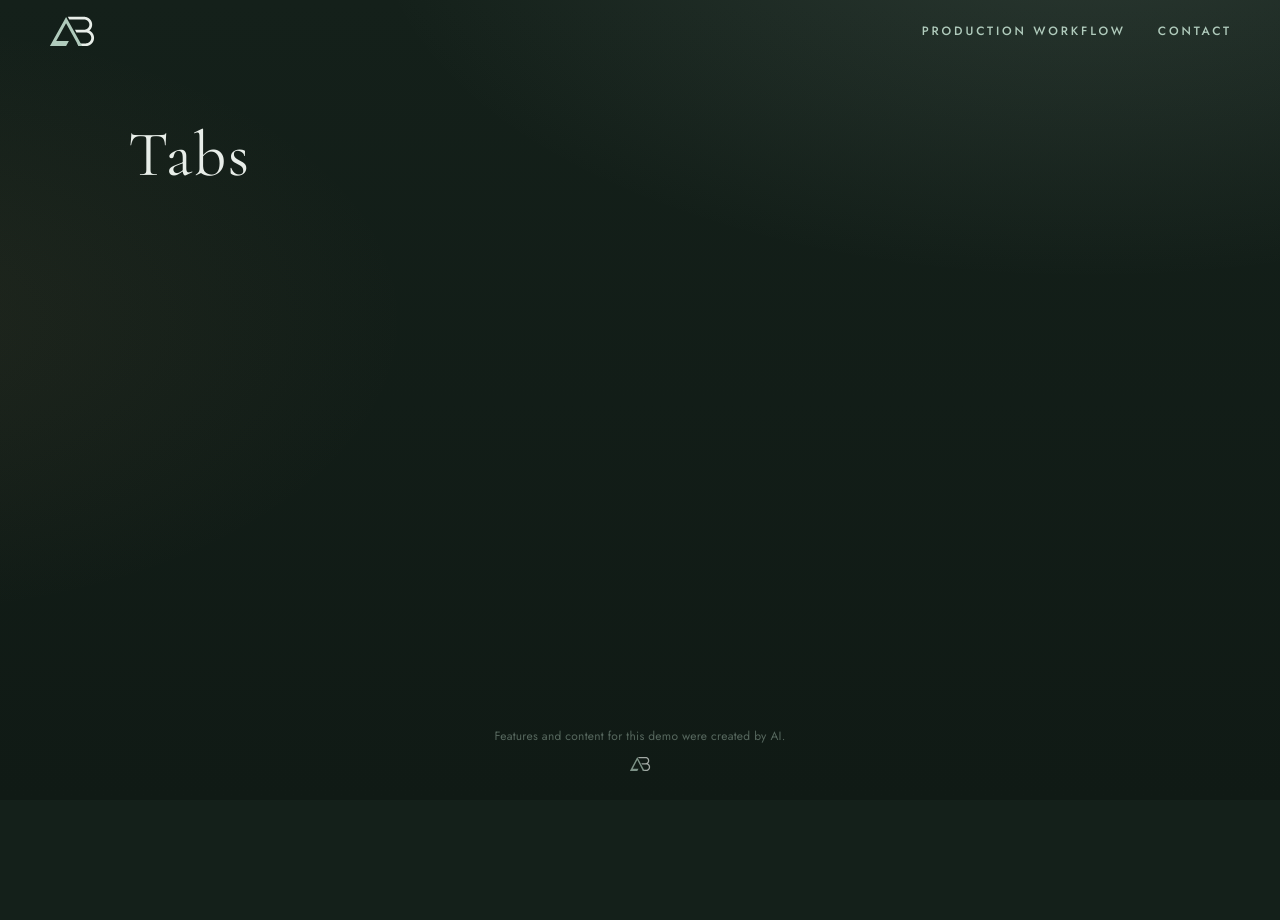
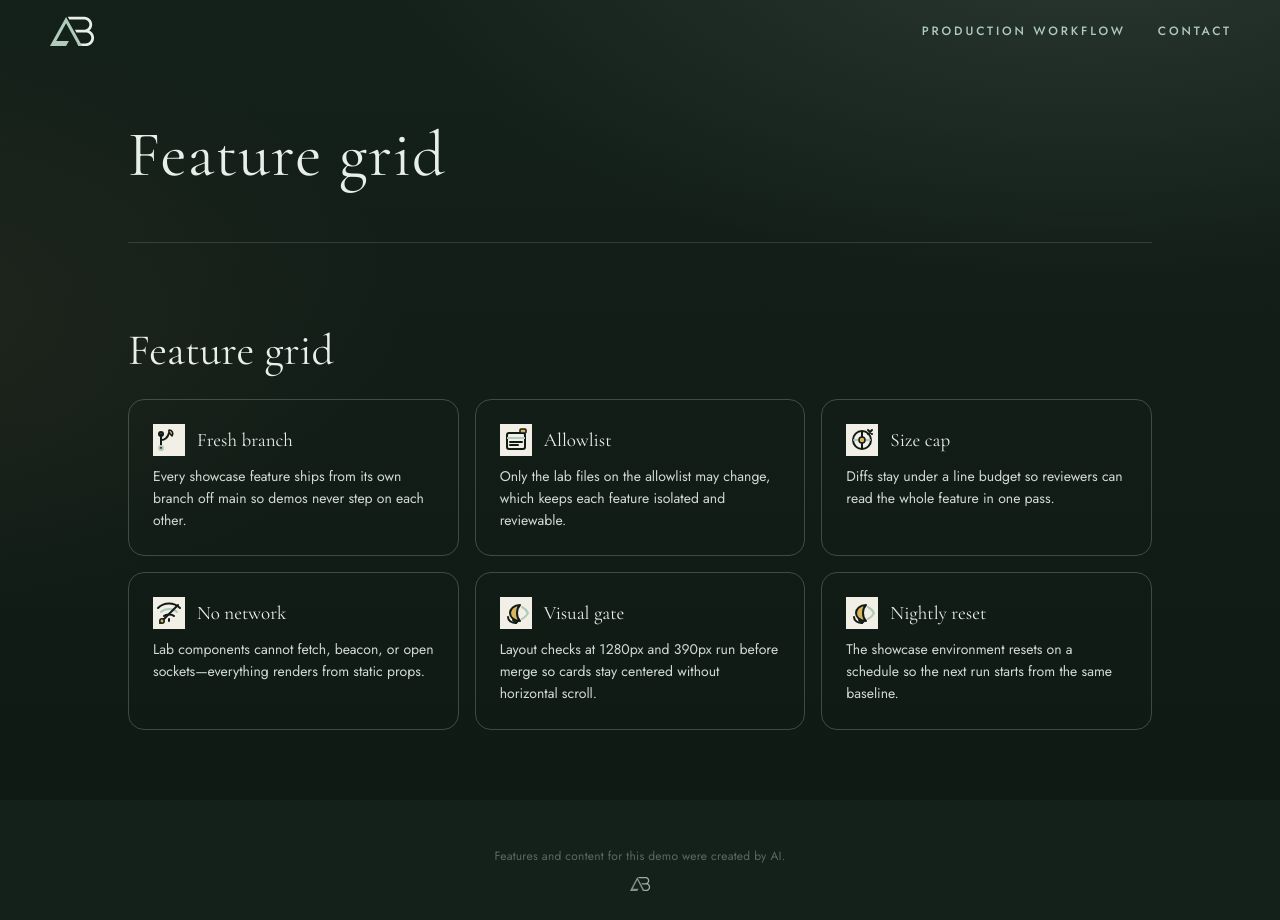
Before and after one commit to ashtonbach/agent-showcase, a Next.js app: page /showcase/ in a window 1280 px wide. Before the commit the page ends 800 px from the top, so only its background shows below. Built offline with nearby package versions, Linux system fonts and the light colour scheme.

Commit message:
Feature: Feature grid (Author: Alder)
Co-authored-by: AshtonBach Coder <ashtonbach-coder@users.noreply.github.com>

```diff
--- a/app/lab/current.json
+++ b/app/lab/current.json
@@ -1 +1 @@
-{"slug":"tabs"}
+{"slug":"feature-grid"}
--- a/app/lab/feature-grid/index.tsx
+++ b/app/lab/feature-grid/index.tsx
@@ -1,58 +1,148 @@
 "use client";
 import { useState } from "react";
 
-const CARDS: { t: string; d: string }[] = [
-  { t: "Fresh branch", d: "Every feature starts from a clean branch off main, so changes never collide." },
-  { t: "Allowlist", d: "Only the files a feature is allowed to touch can change, keeping each lab contained." },
-  { t: "Size cap", d: "Every diff is capped in size, so each feature stays small and easy to review." },
-  { t: "No network", d: "Lab code may not fetch, call, or store anything over the network." },
-  { t: "Visual gate", d: "A layout check at phone and desktop widths runs before anything ships." },
-  { t: "Nightly reset", d: "The showcase resets nightly so every demo starts from the same clean slate." },
-];
+const GUARDRAILS = [
+  {
+    title: "Fresh branch",
+    body: "Every showcase feature ships from its own branch off main so demos never step on each other.",
+  },
+  {
+    title: "Allowlist",
+    body: "Only the lab files on the allowlist may change, which keeps each feature isolated and reviewable.",
+  },
+  {
+    title: "Size cap",
+    body: "Diffs stay under a line budget so reviewers can read the whole feature in one pass.",
+  },
+  {
+    title: "No network",
+    body: "Lab components cannot fetch, beacon, or open sockets—everything renders from static props.",
+  },
+  {
+    title: "Visual gate",
+    body: "Layout checks at 1280px and 390px run before merge so cards stay centered without horizontal scroll.",
+  },
+  {
+    title: "Nightly reset",
+    body: "The showcase environment resets on a schedule so the next run starts from the same baseline.",
+  },
+] as const;
 
-const plusSvg = (
+const fallbackIcon = (
   <svg viewBox="0 0 32 32" width={32} height={32} aria-hidden="true">
-    <circle cx="16" cy="16" r="11" fill="none" stroke="currentColor" strokeWidth="1.5" />
-    <path d="M16 11v10M11 16h10" stroke="currentColor" strokeWidth="1.5" />
+    <rect x="6" y="6" width="20" height="20" rx="4" fill="none" stroke="currentColor" strokeWidth="1.5" />
+    <path d="M11 16h10" stroke="currentColor" strokeWidth="1.5" />
   </svg>
 );
 
-export default function Lab() {
-  const [bad, setBad] = useState(() => new Set<number>());
-  const fail = (n: number) => setBad((s) => (s.has(n) ? s : new Set(s).add(n)));
+export default function FeatureGrid() {
+  const [broken, setBroken] = useState<Record<number, true>>({});
+
+  const markBroken = (index: number) => {
+    setBroken((prev) => (prev[index] ? prev : { ...prev, [index]: true }));
+  };
 
   return (
-    <section data-lab="feature-grid" aria-labelledby="lab-fg-title">
-      <h2 id="lab-fg-title">Feature grid</h2>
-      <ul className="lab-fg-cards">
-        {CARDS.map((c, n) => (
-          <li key={c.t} className="lab-fg-card">
-            <div className="lab-fg-top">
-              <span className="lab-fg-art">
-                {bad.has(n) ? (
-                  <span data-art="fallback" aria-hidden="true" className="lab-fg-art-fb">{plusSvg}</span>
+    <section data-lab="feature-grid" aria-labelledby="lab-feature-grid-title">
+      <h2 id="lab-feature-grid-title">Feature grid</h2>
+      <ul className="lab-fg-list">
+        {GUARDRAILS.map((item, index) => (
+          <li key={item.title} className="lab-fg-item">
+            <div className="lab-fg-head">
+              <span className="lab-fg-icon">
+                {broken[index] ? (
+                  <span data-art="fallback" aria-hidden="true" className="lab-fg-fallback">
+                    {fallbackIcon}
+                  </span>
                 ) : (
-                  <img data-art="image" src={`/lab/feature-grid/icon-${n}.svg`} width={32} height={32} alt="" onError={() => fail(n)} />
+                  <img
+                    data-art="image"
+                    src={`/lab/feature-grid/icon-${index}.svg`}
+                    width={32}
+                    height={32}
+                    alt=""
+                    onError={() => markBroken(index)}
+                  />
                 )}
               </span>
-              <h3>{c.t}</h3>
+              <h3 className="lab-fg-title">{item.title}</h3>
             </div>
-            <p>{c.d}</p>
+            <p className="lab-fg-copy">{item.body}</p>
           </li>
         ))}
       </ul>
       <style>{`
-[data-lab="feature-grid"]{max-width:min(960px,100%);margin:8px auto 56px;color:#E8EEE9}
-[data-lab="feature-grid"] h2{font:400 30px/1.2 var(--serif);margin:0 0 20px;color:#F2EFE6}
-.lab-fg-cards{display:grid;grid-template-columns:repeat(3,1fr);gap:16px;list-style:none;margin:0;padding:0}
-.lab-fg-card{border:1px solid rgba(176,203,188,.28);border-radius:16px;padding:24px}
-.lab-fg-top{display:flex;align-items:center;gap:12px;margin-bottom:8px}
-.lab-fg-art{width:32px;height:32px;color:var(--sage);flex-shrink:0}
-.lab-fg-art-fb{display:flex;align-items:center;justify-content:center;width:32px;height:32px;background:rgba(176,203,188,.15);border-radius:8px}
-.lab-fg-card h3{margin:0;font:400 19px var(--serif);color:#F2EFE6}
-.lab-fg-card p{margin:0;font-size:14px;line-height:1.5;color:rgba(232,238,233,.88)}
-@media(max-width:900px){.lab-fg-cards{grid-template-columns:repeat(2,1fr)}}
-@media(max-width:600px){.lab-fg-cards{grid-template-columns:1fr;max-width:min(720px,100%)}}
+[data-lab="feature-grid"] {
+  max-width: min(960px, 100%);
+  margin: 8px auto 56px;
+  color: var(--mist, #e8eee9);
+}
+[data-lab="feature-grid"] h2 {
+  margin: 0 0 20px;
+  font: 400 30px/1.25 var(--serif);
+  color: var(--mist, #f2efe6);
+}
+.lab-fg-list {
+  display: grid;
+  grid-template-columns: repeat(3, minmax(0, 1fr));
+  gap: 16px;
+  list-style: none;
+  margin: 0;
+  padding: 0;
+}
+.lab-fg-item {
+  border: 1px solid rgba(176, 203, 188, 0.28);
+  border-radius: 16px;
+  padding: 24px;
+}
+.lab-fg-head {
+  display: flex;
+  align-items: center;
+  gap: 12px;
+  margin-bottom: 10px;
+}
+.lab-fg-icon {
+  flex-shrink: 0;
+  width: 32px;
+  height: 32px;
+  color: var(--sage);
+}
+.lab-fg-fallback {
+  display: flex;
+  align-items: center;
+  justify-content: center;
+  width: 32px;
+  height: 32px;
+  border-radius: 8px;
+  background: rgba(176, 203, 188, 0.15);
+}
+.lab-fg-title {
+  margin: 0;
+  font: 400 19px/1.2 var(--serif);
+  color: var(--mist, #f2efe6);
+}
+.lab-fg-copy {
+  margin: 0;
+  font-size: 14px;
+  line-height: 1.55;
+  color: rgba(232, 238, 233, 0.9);
+}
+@media (max-width: 900px) {
+  .lab-fg-list {
+    grid-template-columns: repeat(2, minmax(0, 1fr));
+  }
+}
+@media (max-width: 600px) {
+  .lab-fg-list {
+    grid-template-columns: 1fr;
+    max-width: min(720px, 100%);
+  }
+}
+@media (prefers-reduced-motion: reduce) {
+  .lab-fg-item {
+    transition: none;
+  }
+}
 `}</style>
     </section>
   );
--- a/app/page.tsx
+++ b/app/page.tsx
@@ -1,3 +1,4 @@
+import Lab from "./lab/feature-grid";
 import { readDemoKey, demoTitle } from "./demo-name";
 const demoKey = readDemoKey();
 const demoName = demoTitle();
@@ -5,7 +6,7 @@ export default function Page() {
   return (
     <div className="page-stack">
       <h1 className="demo-title" data-i18n={demoKey}>{demoName}</h1>
-      {/* lab:slot */}
+      <Lab /> {/* lab:slot */}
     </div>
   );
 }
```
